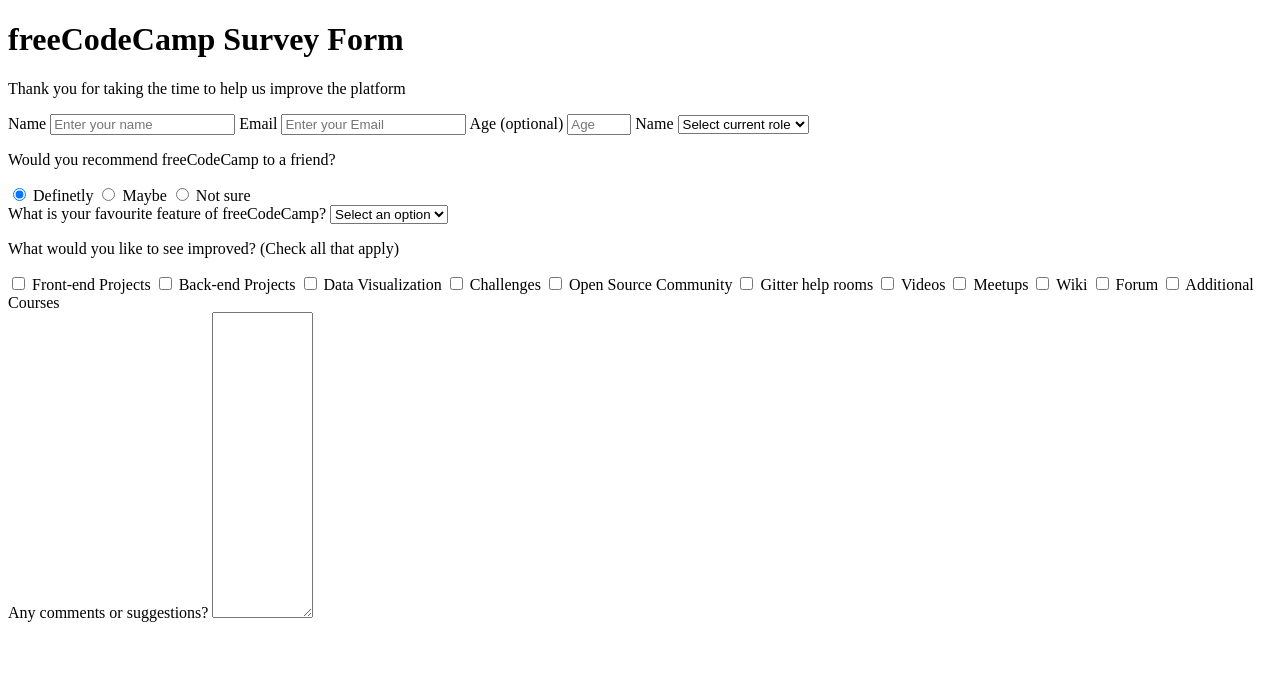
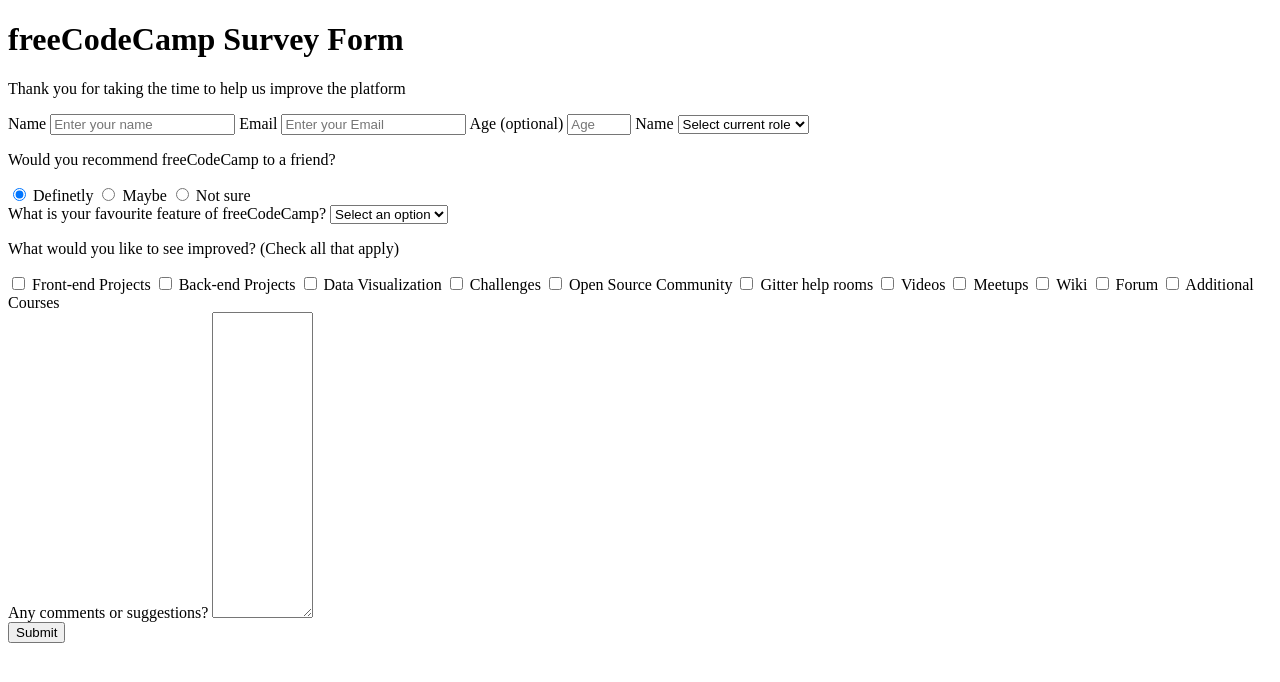
Before and after one commit to carloeusebi/freecodecamp-survey_form-certification, a plain HTML site: page index.html in a window 1280 px wide. Drawn offline with Linux system fonts and the light colour scheme.

Commit message:
Added submit button

```diff
--- a/index.html
+++ b/index.html
@@ -138,7 +138,8 @@
                     </textarea>
                 </div>
 
-
+                <!-- submit -->
+                <input type="submit" value="Submit">
             </form>
         </div>
     </main>
```
